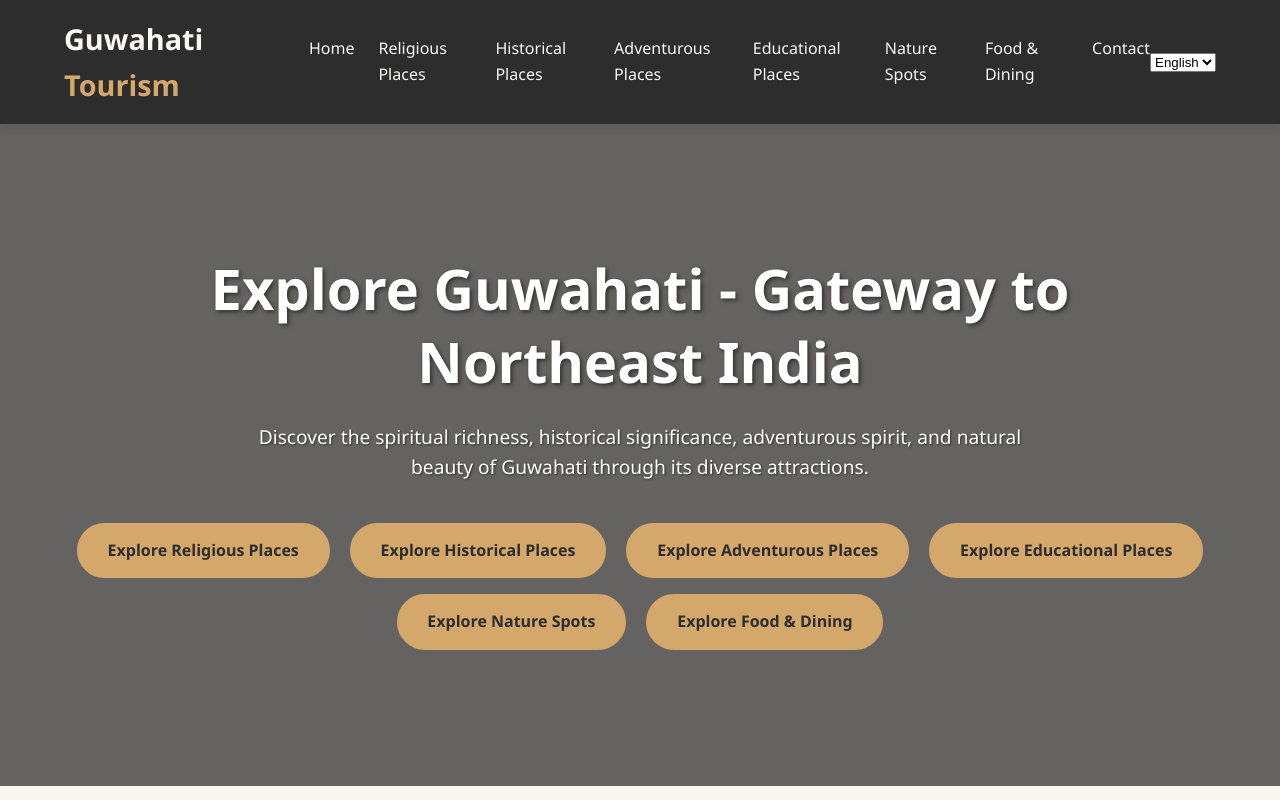
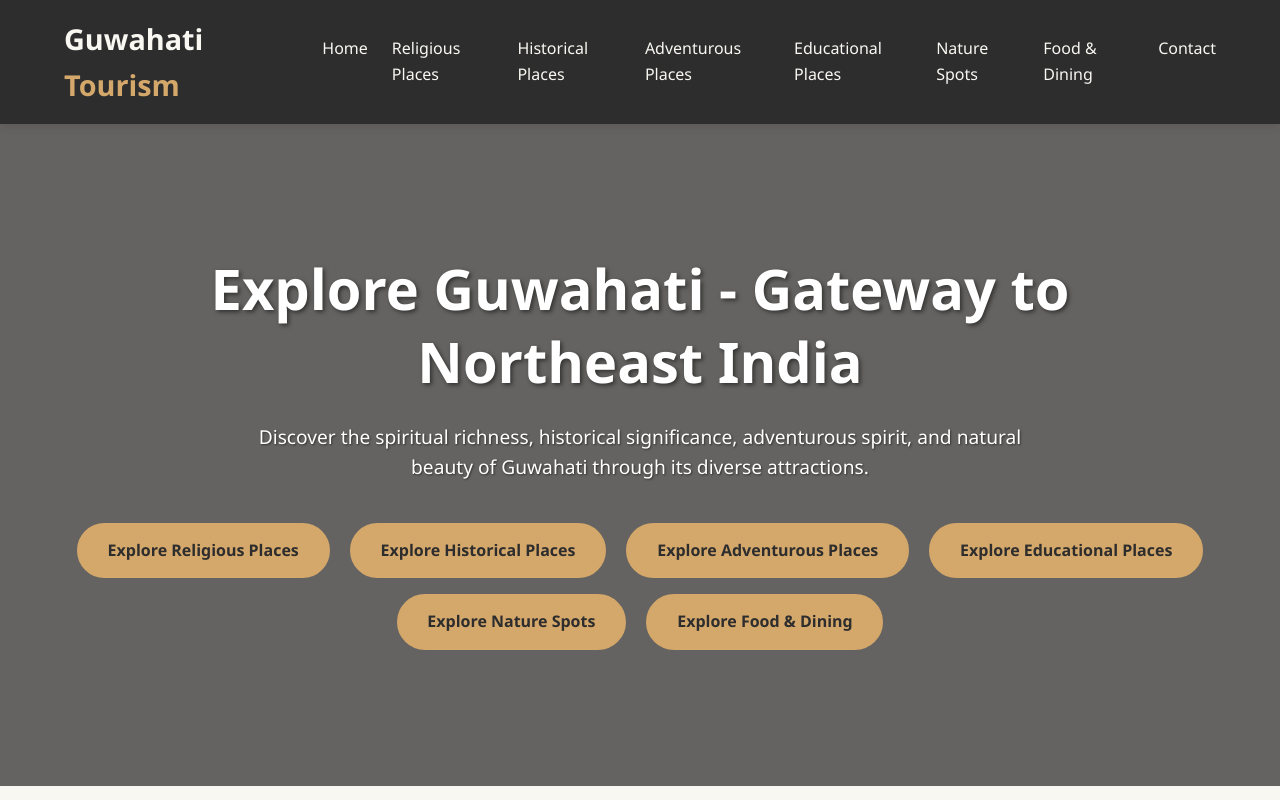
Before and after one commit to Vantheman2009/Guwahati-Tourism, a plain HTML site: page main.html in a window 1280 px wide. Shown: the top 800 px of the page. Drawn offline with Linux system fonts and the light colour scheme.

Commit message:
Initial commit

```diff
--- a/main.html
+++ b/main.html
@@ -338,13 +338,7 @@
           <li><a href="#contact">Contact</a></li>
         </ul>
       </nav>
-      <div class="language-select">
-        <select id="language-select">
-          <option value="en">English</option>
-          <option value="hi">हिन्दी</option>
-          <option value="as">অসমীয়া</option>
-        </select>
-      </div>
+
     </div>
   </header>
 
```
Also changed, not shown: 1 other file.
